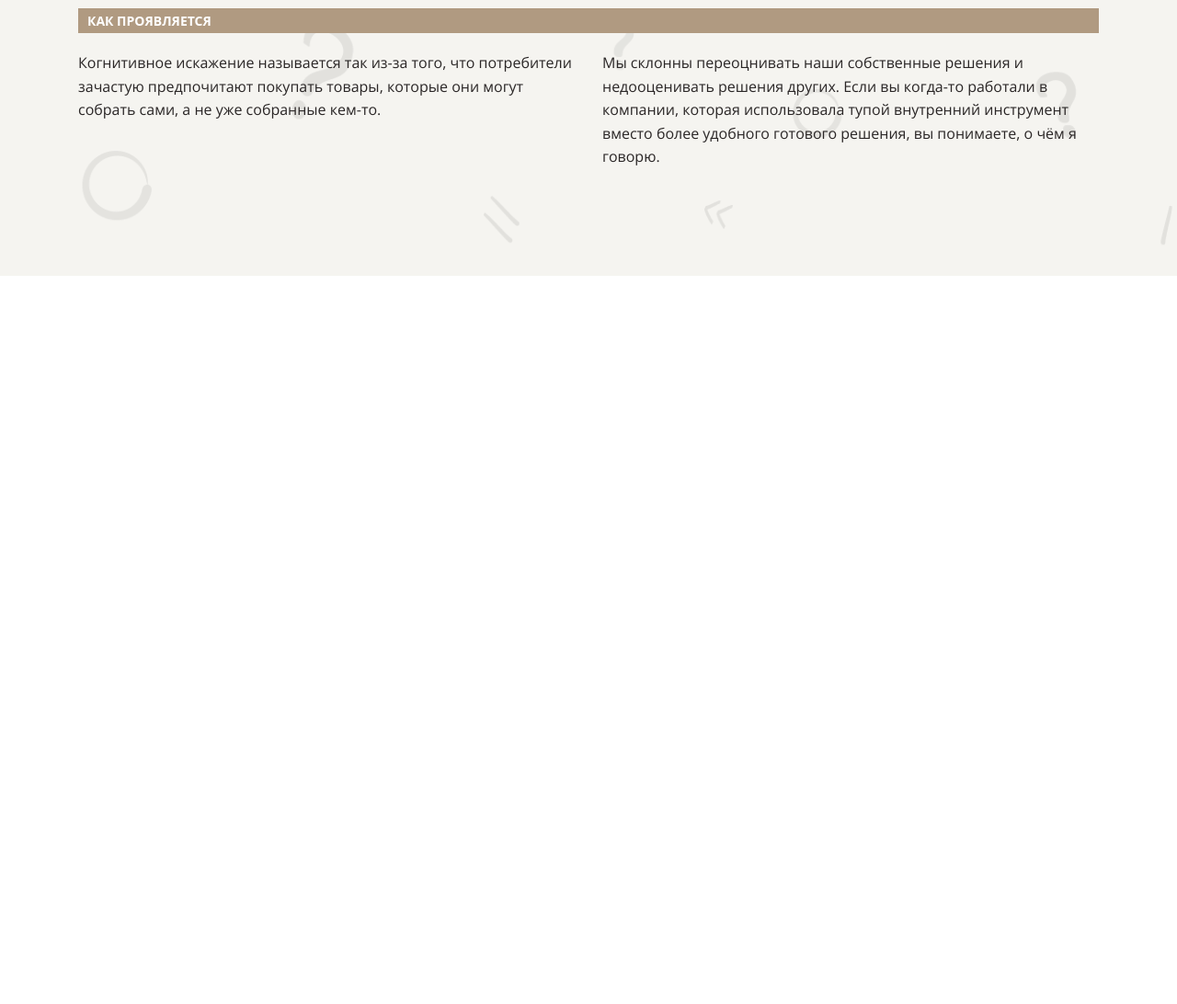
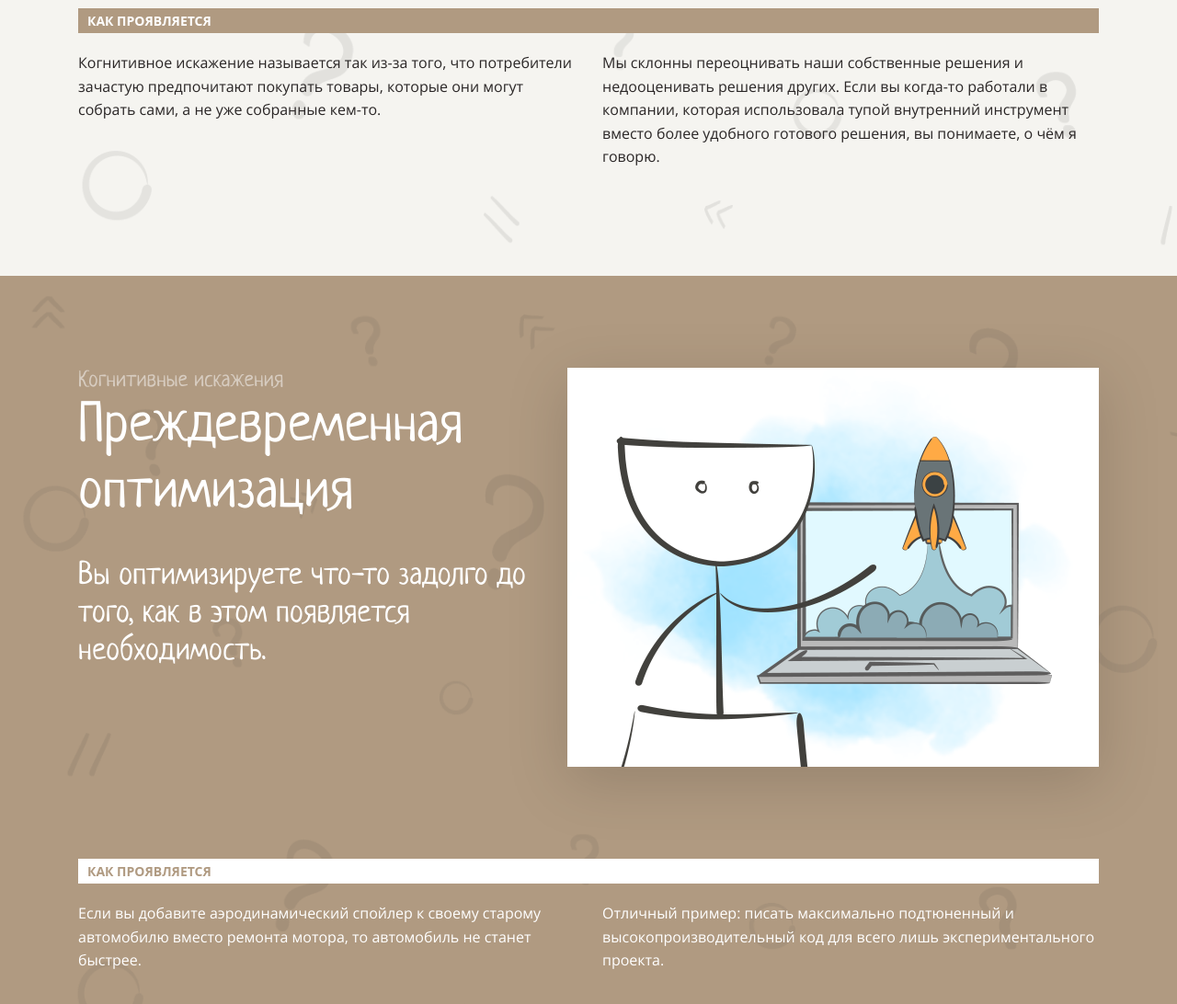
Before and after one commit to Matheria/Cognitive-biases, a website: page src/index.html in a window 1280 px wide. Shown: the part 3341-4433 px from the top of the page at 92% size. Before the commit the page ends 3641 px from the top, so only its background shows below. Drawn offline with Linux system fonts and the light colour scheme.

Commit message:
add premature-optimization section

```diff
--- a/src/index.html
+++ b/src/index.html
@@ -95,6 +95,24 @@
         </div>
       </div>
     </section>
+
+    <section class="section section-dark bg" id="premature-optimization">
+      <div class="container">
+        <div class="section-content-wrapper section-dark-content-wrapper">
+          <img class="section-img" src="./images/2.png" alt="Преждевременная оптимизация">
+          <div class="section-text-wrapper">
+            <span class="section-text-top section-dark-text-top">Когнитивные искажения</span>
+            <h2 class="section-title section-dark-title title">Преждевременная оптимизация</h2>
+            <p class="section-desc section-dark-desc">Вы оптимизируете что-то задолго до того, как в этом появляется необходимость.</p>
+          </div>
+        </div>
+        <h3 class="section-subtitle section-dark-subtitle">Как проявляется</h3>
+        <div class="section-content-wrapper">
+          <p class="section-text section-dark-text">Если вы добавите аэродинамический спойлер к своему старому автомобилю вместо ремонта мотора, то автомобиль не станет быстрее.</p>
+          <p class="section-text section-dark-text">Отличный пример: писать максимально подтюненный и высокопроизводительный код для всего лишь экспериментального проекта.</p>
+        </div>
+      </div>
+    </section>
   </main>
   <footer></footer>
 </body>
--- a/src/styles/style.css
+++ b/src/styles/style.css
@@ -319,3 +319,34 @@ h3 {
   width: 50%;
   margin-top: 0;
 }
+
+/* Section-dark */
+.section-dark {
+  background-color: var(--brown);
+}
+
+.section-dark-content-wrapper {
+  flex-direction: row-reverse;
+}
+
+.section-dark-text-top {
+  color: var(--opacity-white);
+}
+
+.section-dark-title {
+  color: var(--white);
+}
+
+.section-dark-desc {
+  color: var(--white);
+}
+
+.section-dark-subtitle {
+  color: var(--brown);
+
+  background-color: var(--white);
+}
+
+.section-dark-text {
+  color: var(--white);
+}
```
